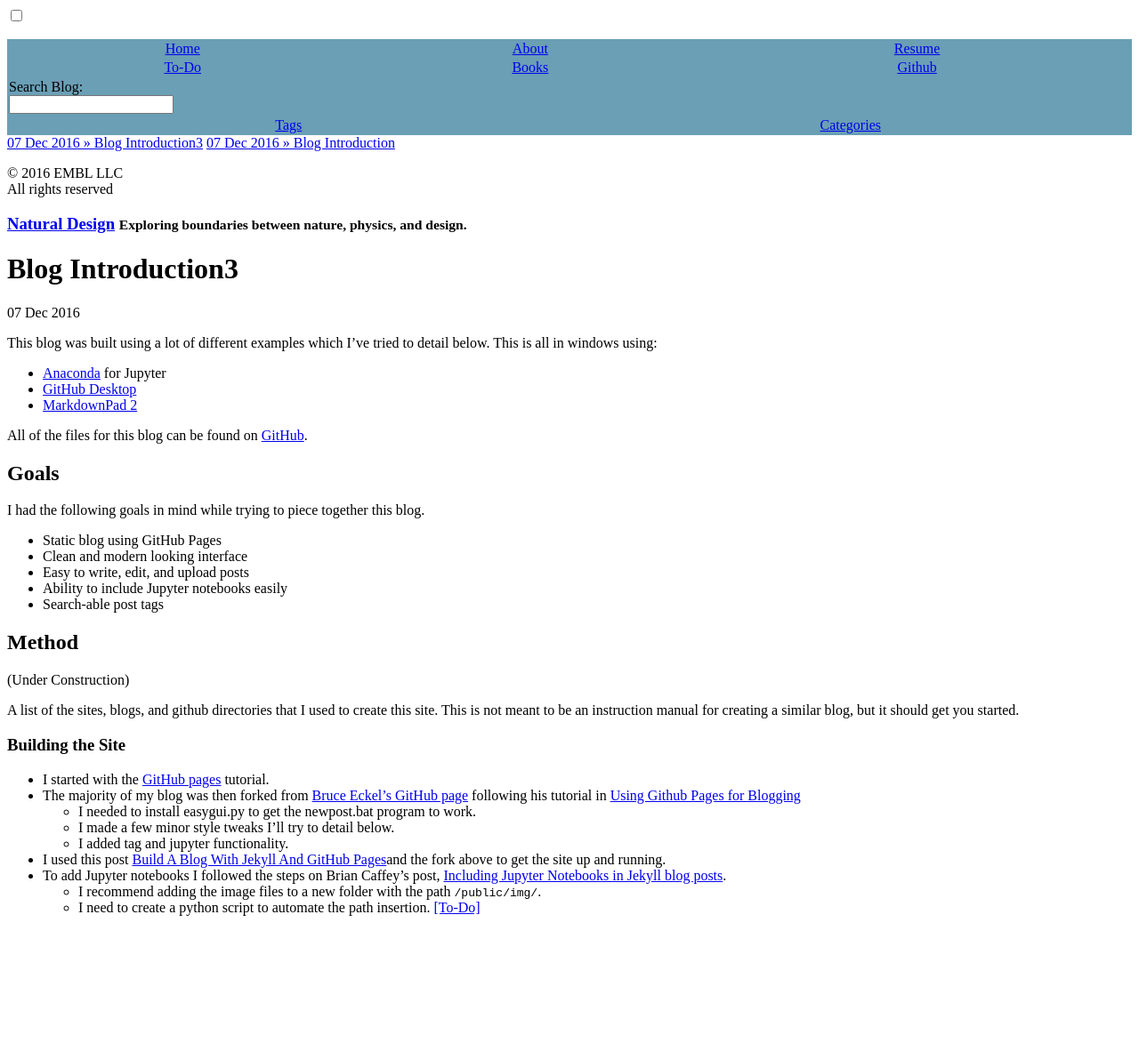
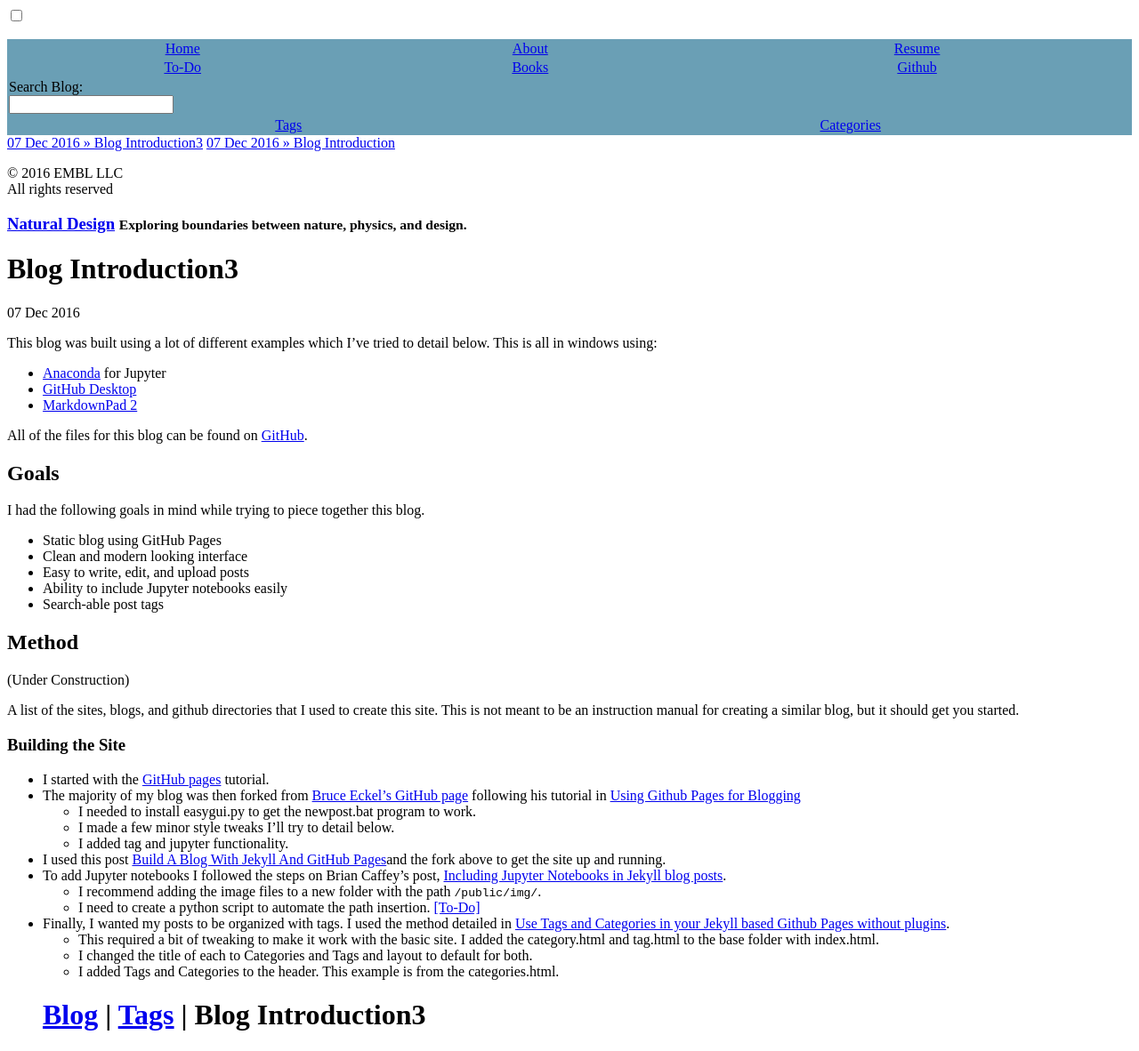
Before and after one commit to stembl/stembl.github.io, a Jekyll site: the page built from _posts/2016-12-07-blog-introduction2.md, in a window 1280 px wide. Shown: the whole page at 89% size. Built offline with Jekyll 4.4.1, drawn with Linux system fonts in a browser that asks for light colours; comment, search, counter and statistics services are not loaded; before the commit the page ends 1046 px from its top, so only the background shows below that.

Commit message:
blog test

```diff
--- a/_posts/2016-12-07-blog-introduction2.md
+++ b/_posts/2016-12-07-blog-introduction2.md
@@ -39,3 +39,10 @@ A list of the sites, blogs, and github directories that I used to create this si
 * To add Jupyter notebooks I followed the steps on Brian Caffey's post, [Including Jupyter Notebooks in Jekyll blog posts](http://briancaffey.github.io/2016/03/14/ipynb-with-jekyll.html).
 	*  I recommend adding the image files to a new folder with the path `/public/img/`.
 	*  I need to create a python script to automate the path insertion. [[To-Do]](/todo/)
+*  Finally, I wanted my posts to be organized with tags.  I used the method detailed in [Use Tags and Categories in your Jekyll based Github Pages without plugins]( https://codinfox.github.io/dev/2015/03/06/use-tags-and-categories-in-your-jekyll-based-github-pages/).
+	*  This required a bit of tweaking to make it work with the basic site. I added the category.html and tag.html to the base folder with index.html.
+	*  I changed the title of each to Categories and Tags and layout to default for both.
+	*  I added Tags and Categories to the header.   This example is from the categories.html.
+
+	<h1 class="page-title"><a href="/">Blog</a> | <a href="/tag/">Tags</a> | {{ page.title }}
+	</h1>
```
